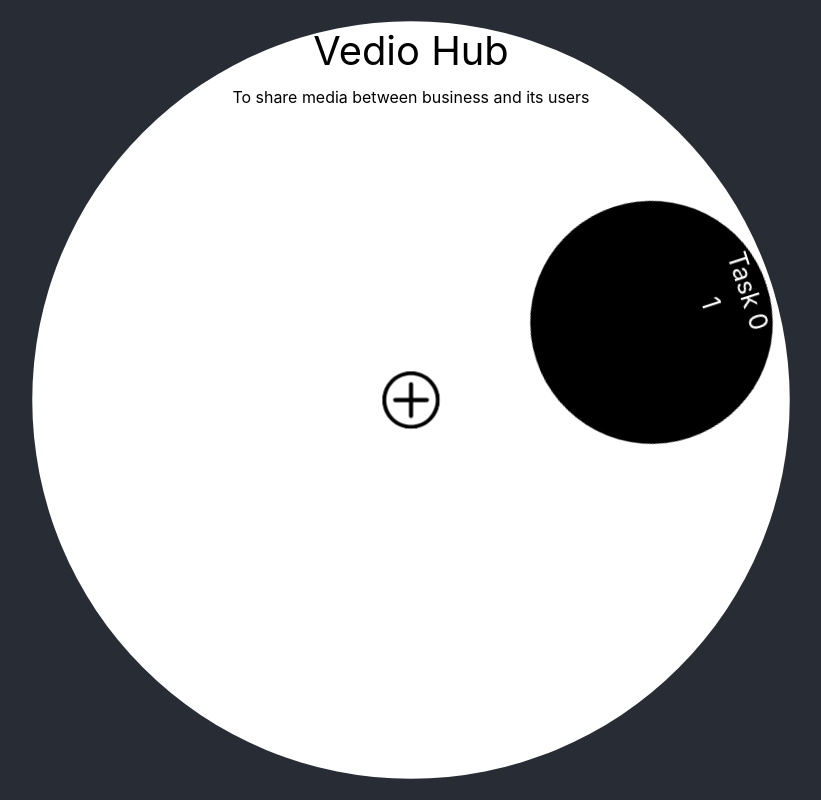
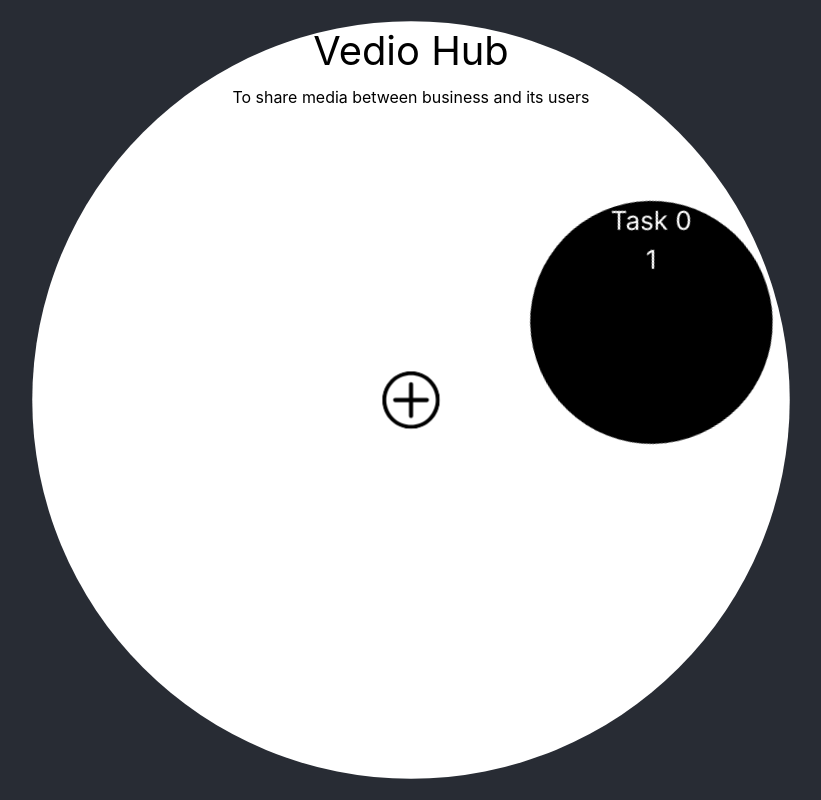
Before and after one commit to 45afeef/circle-task, a React (Create React App) app: page / in a window 1280 px wide. Both pictures are taken after a click on the picture 640 px from the left and 400 px from the top of the page. Shown: the whole page, without its empty margins (229-1050 px from the left). Built offline with nearby package versions, Linux system fonts and the light colour scheme.

Commit message:
Adjusted the rotation

```diff
--- a/src/components/CircleTask/CircleTask.module.css
+++ b/src/components/CircleTask/CircleTask.module.css
@@ -6,7 +6,7 @@
   color: black;
   position: relative;
   animation: heartbeat 3s ease-in-out 0s infinite forwards;
-  /* overflow: hidden; */
+  overflow: hidden;
 }
 
 .root>* {
@@ -45,14 +45,12 @@
   width: calc(200%/3);
   border-radius: 50%;
   aspect-ratio: 1;
-  /* background-color: black; */
-  /* border: solid black; */
   color: white;
   border-radius: 50;
-  animation: pulse 30s ease-in 2s infinite ;
+  animation: pulse 30s ease-in 2s infinite;
 }
 
-.task {
+.taskContainer {
   position: absolute;
   left: 50%;
   transform: translate(-50%, -50%);
@@ -63,20 +61,41 @@
   height: 48%;
 }
 
+.task {
+  width: 100%;
+  height: 100%;
+}
+
 .orbit:nth-of-type(1) {
   rotate: 72deg;
+}
+
+.orbit:nth-of-type(1) .task {
+  rotate: -72deg;
 }
 
 .orbit:nth-of-type(2) {
   rotate: -72deg;
 }
 
+.orbit:nth-of-type(2) .task {
+  rotate: 72deg;
+}
+
 .orbit:nth-of-type(3) {
   rotate: 144deg;
 }
 
+.orbit:nth-of-type(3) .task {
+  rotate: -144deg;
+}
+
 .orbit:nth-of-type(4) {
   rotate: -144deg;
+}
+
+.orbit:nth-of-type(4) .task {
+  rotate: 144deg;
 }
 
 .orbit:nth-of-type(5) {
--- a/src/components/CircleTask/CircleTask.tsx
+++ b/src/components/CircleTask/CircleTask.tsx
@@ -28,9 +28,11 @@ const CircleTask: FC<task> = ({ name, desc, tasks }) => {
       {tasks.map((task, i) => {
         return (
           <div key={i} className={s.orbit}>
-            <div className={s.task}>
-              <h1>Task {i}</h1>
-              <p>{task.name}</p>
+            <div className={s.taskContainer}>
+              <div className={s.task}>
+                <h1>Task {i}</h1>
+                <p>{task.name}</p>
+              </div>
             </div>
           </div>
         );
```
